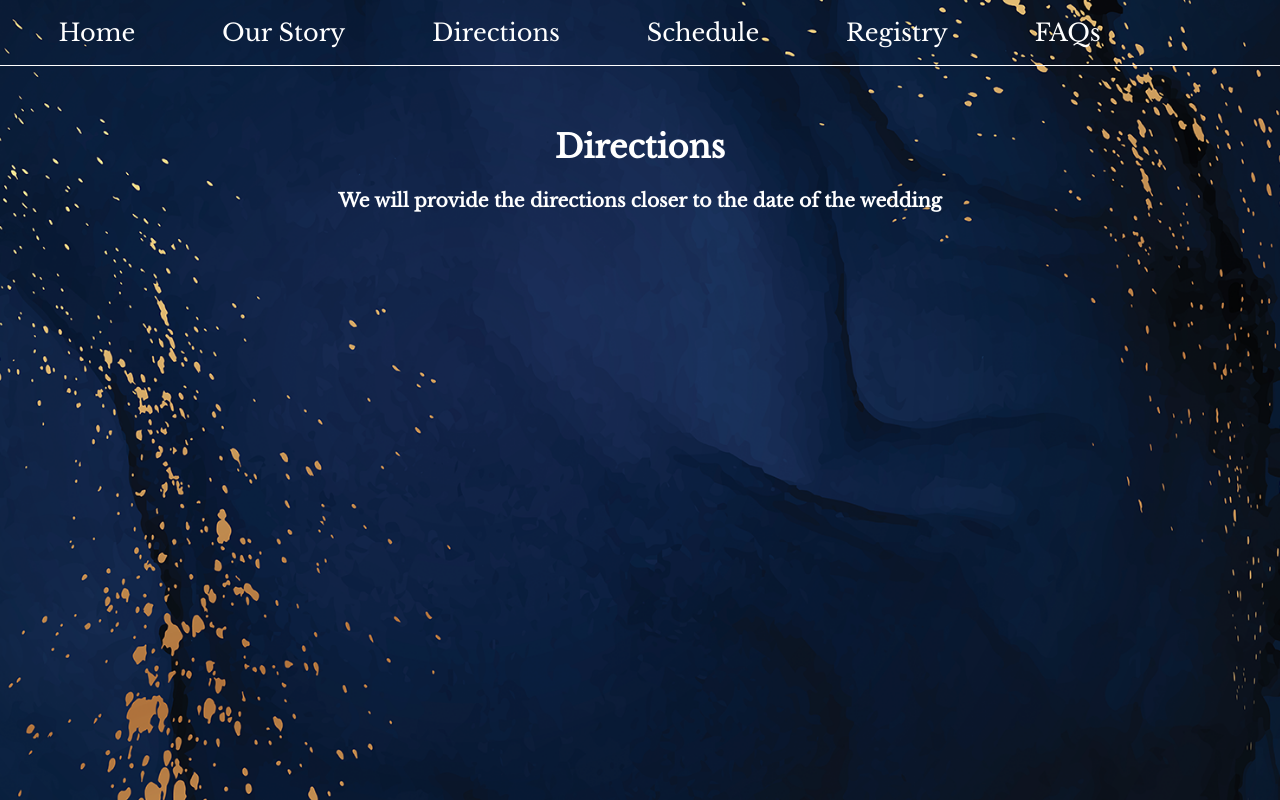
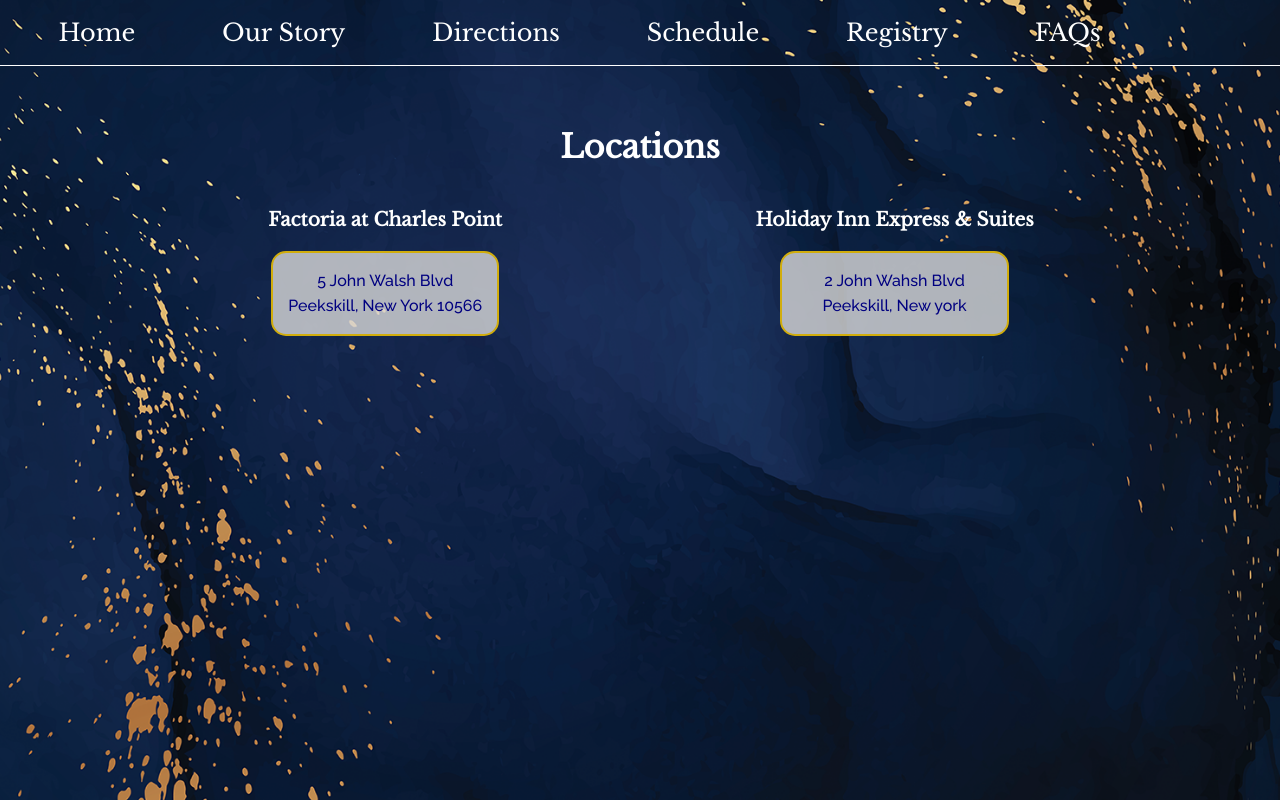
Before and after one commit to rhkearns/rksy-wedding-site, a React (Create React App) app: page /directions in a window 1280 px wide. Built offline with nearby package versions, Linux system fonts and the light colour scheme.

Commit message:
add and style directions

```diff
--- a/src/pages/Directions/Directions.jsx
+++ b/src/pages/Directions/Directions.jsx
@@ -1,11 +1,92 @@
 import React from 'react';
-import "./directions.scss"
+import './directions.scss';
 
 const Directions = () => {
 	return (
 		<div className="directions-page">
-			<h1>Directions</h1>
-			<h3>We will provide the directions closer to the date of the wedding</h3>
+			<h1>Locations</h1>
+			<div className="addresses">
+				<div className="location-block" id="fcp">
+					<div id="fcp-address">
+						<h3>Factoria at Charles Point</h3>
+						<p className="address">
+							5 John Walsh Blvd
+							<br />
+							Peekskill, New York 10566
+						</p>
+					</div>
+				</div>
+				<div className="location-block" id="hiex">
+					<div id="hiex-address">
+						<h3>Holiday Inn Express & Suites</h3>
+						<p className="address">
+							2 John Wahsh Blvd
+							<br />
+							Peekskill, New york
+						</p>
+					</div>
+					<div id="hiex-address"></div>
+				</div>
+			</div>
+			{/* <h1>Directions</h1>
+			<div id="directions">
+				<p className="compass-block">
+					{' '}
+					<span className="from-the">
+						From the North (via Taconic State Parkway):
+					</span>
+					<br /> 1. Head south on the Taconic State Parkway.
+					<br /> 2. Take the exit for US-6 West toward Peekskill.
+					<br /> 3. Merge onto US-6 West. <br />
+					4. Continue on US-6 West and take the exit toward Welcher
+					Avenue/US-9/Business District. <br />
+					5. Merge onto Welcher Avenue. <br />
+					6. Continue onto John Walsh Boulevard. <br />
+					7. Factoria at Charles Point will be on your left.
+				</p>
+				<p className="compass-block">
+					<span className="from-the">
+						From the South (via Taconic State Parkway or Sprain Brook Parkway):
+					</span>{' '}
+					<br />
+					1. If coming from the Taconic State Parkway, head north until you
+					reach the exit for US-6 West toward Peekskill. <br />
+					2. Merge onto US-6 West. <br />
+					3. If coming from the Sprain Brook Parkway, head north until you reach
+					the exit for US-6 West toward Peekskill. <br />
+					4. Merge onto US-6 West. <br />
+					5. Continue on US-6 West and take the exit toward Welcher
+					Avenue/US-9/Business District. <br />
+					6. Merge onto Welcher Avenue. <br />
+					7. Continue onto John Walsh Boulevard. <br />
+					8. Factoria at Charles Point will be on your left.
+				</p>
+				<p className="compass-block">
+					{' '}
+					<span className="from-the">From the East (via I-84 West):</span>{' '}
+					<br />
+					1. Take I-84 West. <br />
+					2. Merge onto US-6 West via exit 20 toward Middletown. <br />
+					3. Continue on US-6 West until you reach Peekskill. <br />
+					4. Merge onto Welcher Avenue from US-6 West. <br />
+					5. Continue onto John Walsh Boulevard. <br />
+					6. Factoria at Charles Point will be on your left.
+				</p>{' '}
+				<p className="compass-block">
+					{' '}
+					<span className="from-the">
+						From the West (via Bear Mountain Bridge):
+					</span>{' '}
+					<br />
+					1. Cross the Bear Mountain Bridge heading east. <br />
+					2. Continue straight onto US-6 East. <br />
+					3. Follow US-6 East until you reach Peekskill. <br />
+					4. Merge onto Welcher Avenue from US-6 East. <br />
+					5. Continue onto John Walsh Boulevard.
+					<br />
+					6. Factoria at Charles Point will be on your left.
+				</p>
+			</div> */}
 		</div>
 	);
 };
--- a/src/pages/Directions/directions.scss
+++ b/src/pages/Directions/directions.scss
@@ -1,3 +1,45 @@
 .directions-page {
 	margin: 0 15px;
 }
+
+.addresses {
+	display: flex;
+	flex-direction: column;
+	align-items: center;
+	justify-content: center;
+}
+
+p {
+	color: navy;
+}
+
+.from-the {
+	font-weight: bold;
+}
+
+// .address {
+// 	width: 40%;
+// }
+
+@media only screen and (min-width: 900px) {
+	.addresses {
+		flex-direction: row;
+		justify-content: space-evenly;
+	}
+
+	.compass-block {
+		margin: 30px 50px;
+	}
+}
+
+@media only screen and (min-width: 1300px) {
+	#directions {
+		display: flex;
+		flex-wrap: wrap;
+		justify-content: space-evenly;
+	}
+
+	.compass-block {
+		width: 40%;
+	}
+}
```
